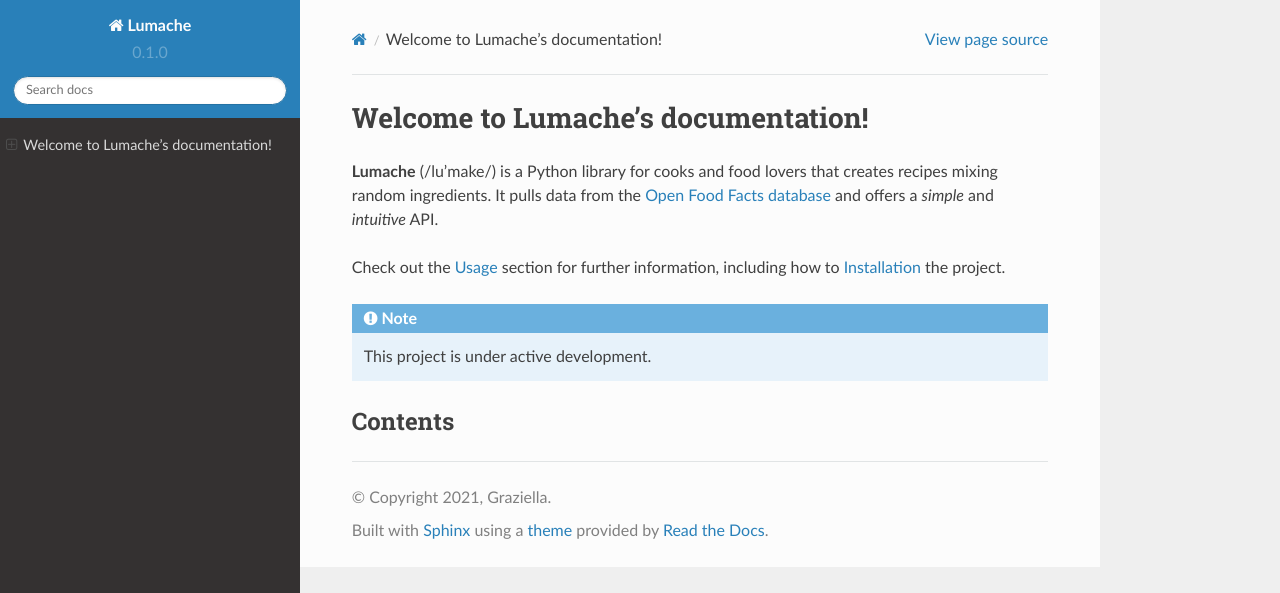
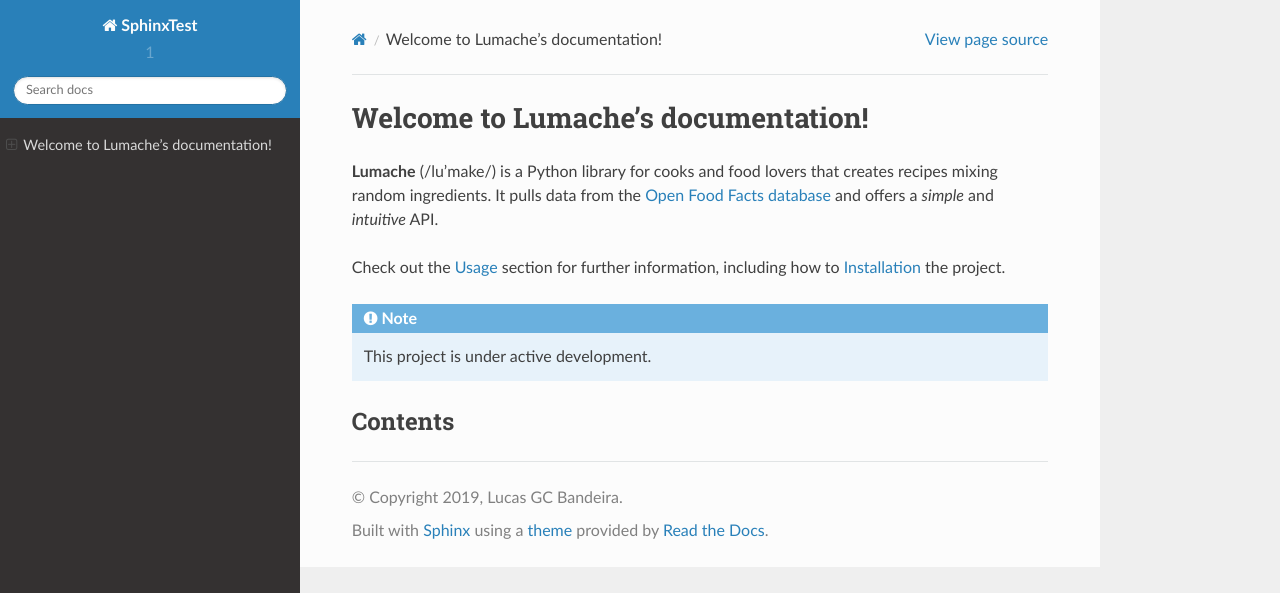
Before and after one commit to howardheaton/test_repo, a Sphinx documentation site: the page built from docs/source/index.rst, in a window 1280 px wide. Shown: the top 593 px of the page. Built offline with Sphinx 7.4.7 and the Read the Docs theme 2.0.0, drawn with Linux system fonts in a browser that asks for light colours; some of the changed lines change nothing that is shown.

Commit message:
Update conf.py

```diff
--- a/docs/source/conf.py
+++ b/docs/source/conf.py
@@ -1,54 +1,231 @@
+# -*- coding: utf-8 -*-
+#
 # Configuration file for the Sphinx documentation builder.
+#
+# This file does only contain a selection of the most common options. For a
+# full list see the documentation:
+# http://www.sphinx-doc.org/en/master/config
 
-# -- Path Setup
+# -- Path setup --------------------------------------------------------------
+
+# If extensions (or modules to document with autodoc) are in another directory,
+# add these directories to sys.path here. If the directory is relative to the
+# documentation root, use os.path.abspath to make it absolute, like shown here.
+#
+# import os
+# import sys
+# sys.path.insert(0, os.path.abspath('.'))
 
 import os
 import sys
-sys.path.insert(0, os.path.abspath('./../..'))
+#Location of Sphinx files
+sys.path.insert(0, os.path.abspath('./../'))
+autodoc_mock_imports = ["alpha","beta"]
 
 import sphinx.apidoc
 def setup(app):
+    app.add_javascript('copybutton.js')
     sphinx.apidoc.main(['-f', #Overwrite existing files
                         '-T', #Create table of contents
-                        #'-e', #Give modules their own pages
-                        '-E', #user docstring headers
+                        '-e', #Give modules their own pages
+                        #'-E', #user docstring headers
                         #'-M', #Modules first
                         '-o', #Output the files to:
-                        './source/_autogen/', #Output Directory
-                        './../arteryfe', #Main Module directory
+                        './_autogen/', #Output Directory
+                        './../sphinxtest', #Main Module directory
                         ]
     )
 
-# -- Project information
 
-project = 'Lumache'
-copyright = '2021, Graziella'
-author = 'Graziella'
+# If true, the current module name will be prepended to all description
+# unit titles (such as .. function::).
+add_module_names = False
 
-release = '0.1'
-version = '0.1.0'
+# -- Project information -----------------------------------------------------
 
-# -- General configuration
+project = 'SphinxTest'
+copyright = '2019, Lucas GC Bandeira'
+author = 'Lucas GC Bandeira'
 
+# The short X.Y version
+version = '1'
+# The full version, including alpha/beta/rc tags
+release = 'packagetest'
+
+
+# -- General configuration ---------------------------------------------------
+
+# If your documentation needs a minimal Sphinx version, state it here.
+#
+# needs_sphinx = '1.0'
+
+# Add any Sphinx extension module names here, as strings. They can be
+# extensions coming with Sphinx (named 'sphinx.ext.*') or your custom
+# ones.
 extensions = [
-    'sphinx.ext.duration',
-    'sphinx.ext.doctest',
+    'sphinx.ext.autosummary',
     'sphinx.ext.autodoc',
-    'sphinx.ext.autosummary',
     'sphinx.ext.intersphinx',
+    'sphinx.ext.todo',
+    'sphinx.ext.coverage',
+    'sphinx.ext.mathjax',
+    'sphinx.ext.ifconfig',
+    'sphinx.ext.viewcode',
+    'sphinx.ext.githubpages',
+    'sphinx.ext.napoleon',
 ]
 
-intersphinx_mapping = {
-    'python': ('https://docs.python.org/3/', None),
-    'sphinx': ('https://www.sphinx-doc.org/en/master/', None),
-}
-intersphinx_disabled_domains = ['std']
-
+# Add any paths that contain templates here, relative to this directory.
 templates_path = ['_templates']
 
-# -- Options for HTML output
+# The suffix(es) of source filenames.
+# You can specify multiple suffix as a list of string:
+#
+# source_suffix = ['.rst', '.md']
+source_suffix = '.rst'
 
-html_theme = 'sphinx_rtd_theme'
+# The master toctree document.
+master_doc = 'index'
 
-# -- Options for EPUB output
-epub_show_urls = 'footnote'
+# The language for content autogenerated by Sphinx. Refer to documentation
+# for a list of supported languages.
+#
+# This is also used if you do content translation via gettext catalogs.
+# Usually you set "language" from the command line for these cases.
+language = None
+
+# List of patterns, relative to source directory, that match files and
+# directories to ignore when looking for source files.
+# This pattern also affects html_static_path and html_extra_path.
+exclude_patterns = ['_build', 'Thumbs.db', '.DS_Store', 'sphinxtest.rst']
+
+# The name of the Pygments (syntax highlighting) style to use.
+pygments_style = None
+
+
+# -- Options for HTML output -------------------------------------------------
+
+# The theme to use for HTML and HTML Help pages.  See the documentation for
+# a list of builtin themes.
+#
+html_theme = "sphinx_rtd_theme"
+
+# Theme options are theme-specific and customize the look and feel of a theme
+# further.  For a list of options available for each theme, see the
+# documentation.
+#
+# html_theme_options = {}
+
+# Add any paths that contain custom static files (such as style sheets) here,
+# relative to this directory. They are copied after the builtin static files,
+# so a file named "default.css" will overwrite the builtin "default.css".
+html_static_path = ['_static']
+
+# Custom sidebar templates, must be a dictionary that maps document names
+# to template names.
+#
+# The default sidebars (for documents that don't match any pattern) are
+# defined by theme itself.  Builtin themes are using these templates by
+# default: ``['localtoc.html', 'relations.html', 'sourcelink.html',
+# 'searchbox.html']``.
+#
+# html_sidebars = {}
+
+
+# -- Options for HTMLHelp output ---------------------------------------------
+
+# Output file base name for HTML help builder.
+htmlhelp_basename = 'SphinxTestdoc'
+
+
+# -- Options for LaTeX output ------------------------------------------------
+
+latex_elements = {
+    # The paper size ('letterpaper' or 'a4paper').
+    #
+    # 'papersize': 'letterpaper',
+
+    # The font size ('10pt', '11pt' or '12pt').
+    #
+    # 'pointsize': '10pt',
+
+    # Additional stuff for the LaTeX preamble.
+    #
+    # 'preamble': '',
+
+    # Latex figure (float) alignment
+    #
+    # 'figure_align': 'htbp',
+    'extraclassoptions': 'openany,oneside'
+}
+
+# Grouping the document tree into LaTeX files. List of tuples
+# (source start file, target name, title,
+#  author, documentclass [howto, manual, or own class]).
+latex_documents = [
+    (master_doc, 'SphinxTest.tex', 'SphinxTest Documentation',
+     'Lucas GC Bandeira', 'manual'),
+]
+
+
+# -- Options for manual page output ------------------------------------------
+
+# One entry per manual page. List of tuples
+# (source start file, name, description, authors, manual section).
+man_pages = [
+    (master_doc, 'sphinxtest', 'SphinxTest Documentation',
+     [author], 1)
+]
+
+
+# -- Options for Texinfo output ----------------------------------------------
+
+# Grouping the document tree into Texinfo files. List of tuples
+# (source start file, target name, title, author,
+#  dir menu entry, description, category)
+texinfo_documents = [
+    (master_doc, 'SphinxTest', 'SphinxTest Documentation',
+     author, 'SphinxTest', 'One line description of project.',
+     'Miscellaneous'),
+]
+
+
+# -- Options for Epub output -------------------------------------------------
+
+# Bibliographic Dublin Core info.
+epub_title = project
+
+# The unique identifier of the text. This can be a ISBN number
+# or the project homepage.
+#
+# epub_identifier = ''
+
+# A unique identification for the text.
+#
+# epub_uid = ''
+
+# A list of files that should not be packed into the epub file.
+epub_exclude_files = ['search.html']
+
+
+# -- Extension configuration -------------------------------------------------
+
+# -- Options for intersphinx extension ---------------------------------------
+
+# Example configuration for intersphinx: refer to the Python standard library.
+intersphinx_mapping = {'https://docs.python.org/': None}
+
+# -- Options for todo extension ----------------------------------------------
+
+# If true, `todo` and `todoList` produce output, else they produce nothing.
+todo_include_todos = True
+
+# -- Markdown enable
+
+from recommonmark.parser import CommonMarkParser
+
+source_parsers = {
+    '.md': CommonMarkParser,
+}
+
+source_suffix = ['.rst', '.md']
```
